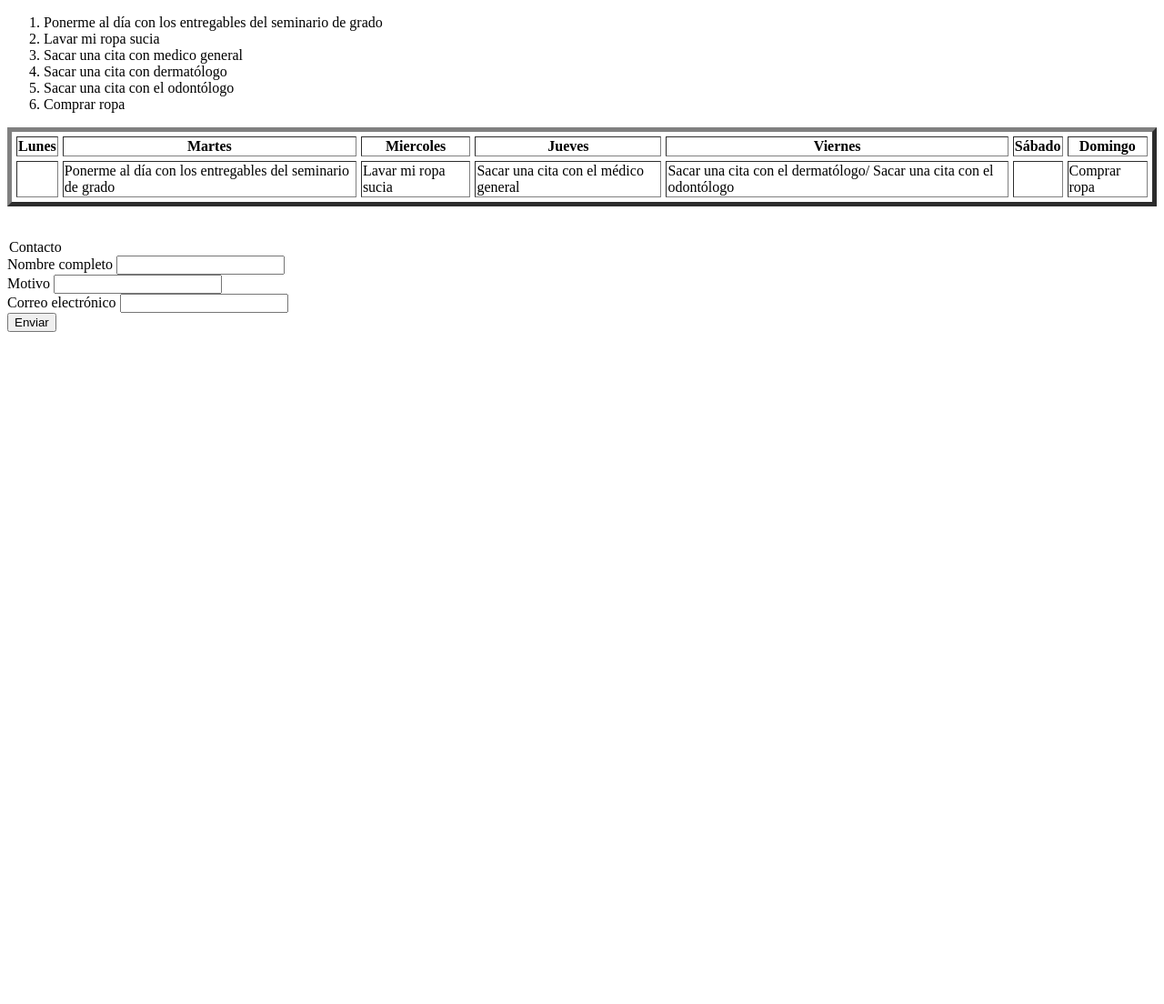
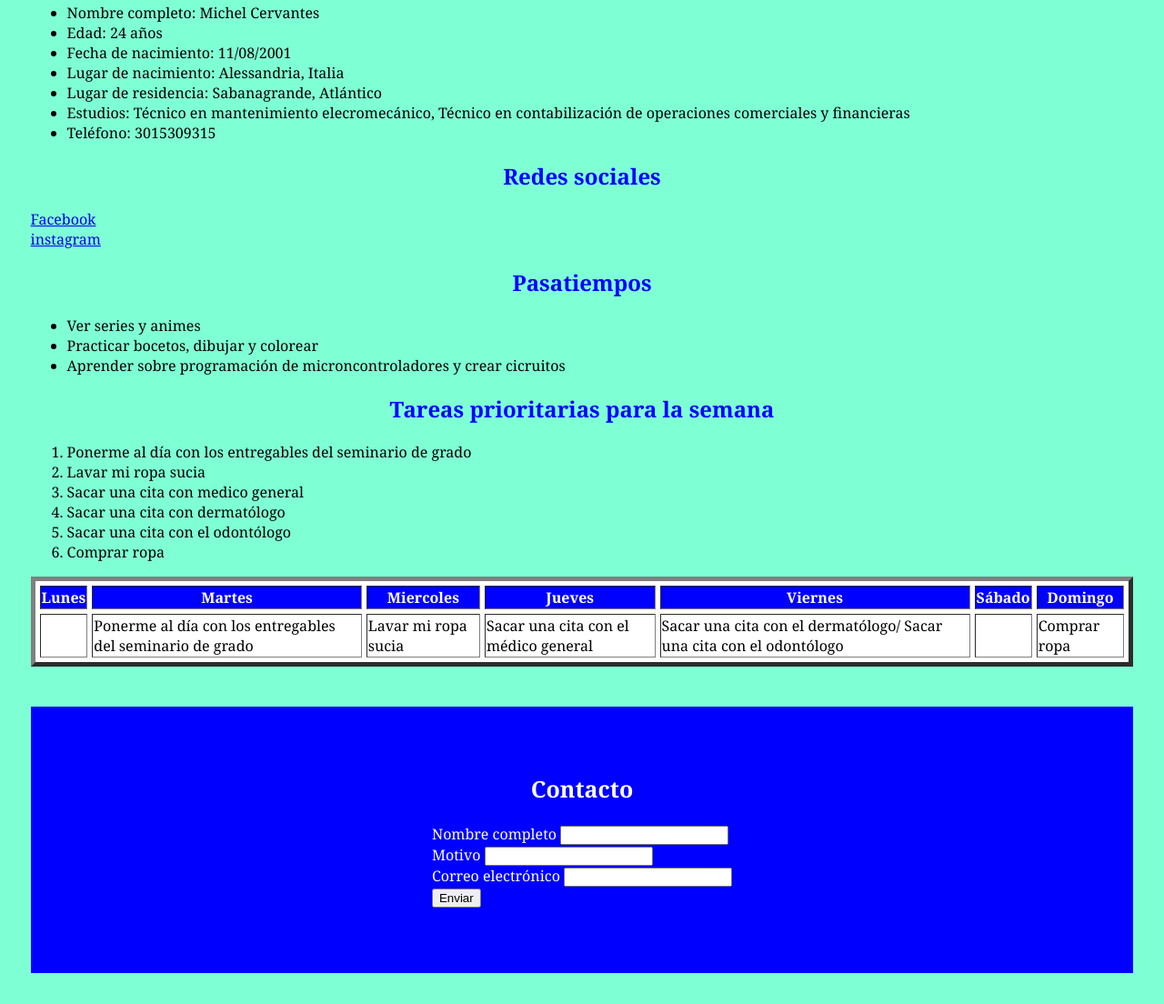
Before and after one commit to MichC11/Laboratorio-entregable-1, a plain HTML site: page index.html in a window 1280 px wide. Shown: the part 1028-2132 px from the top of the page at 91% size. Before the commit the page ends 1401 px from the top, so only its background shows below. Drawn offline with Linux system fonts and the light colour scheme.

Commit message:
Actualizado con archivo css

```diff
--- a/estilo.css
+++ b/estilo.css
@@ -0,0 +1,40 @@
+body{
+    font-family: Cambria, Cochin, Georgia, Times, 'Times New Roman', serif;
+    background-color: aquamarine;
+    padding: 2%;
+}
+h1{
+    text-align: center;
+    color: rgb(255, 255, 255);
+}
+h2{
+    color: blue;
+    text-align: center;
+}
+.blanco{
+    color: white;
+}
+.formulario{
+  display: flex;
+  justify-content: center;
+  align-items: center;
+  flex-direction: column;
+  background-color: blue;
+  color: white;
+  margin: 0;
+}
+legend{
+    font-size: 25px;
+}
+div{
+background-color: blue;
+padding: 6%;
+color: white;
+}
+table{
+    background-color: white;
+}
+th{
+    background-color: blue;
+    color: white;
+}
--- a/index.html
+++ b/index.html
@@ -7,11 +7,16 @@
     <link rel="stylesheet" href="estilo.css">
 </head>
 <body>
-    <h1>Mi presentación</h1>
-    <h2>Propósito de la página</h2>
+    <div>
+ <h1>Mi presentación</h1>
+ <br>
+    <h2 class="blanco">Propósito de la página</h2>
     <p>La página ha sido creada con el propósito de presentarme de una manera cercana y organizada, compartiendo información sobre quién soy, mis pasatiempos y actividades favoritas. Además, incluye detalles de mi rutina semanal con horarios específicos para que se pueda conocer mejor cómo distribuyo mi tiempo. Finalmente, se ofrece un espacio de contacto para que cualquier persona interesada pueda comunicarse conmigo de forma sencilla y directa.</p>
-    <h2>Introduccón</h2>
+   <br>
+    <h2 class="blanco">Introduccón</h2>
     <p>Mi nombre es Michel Cervantes, tengo 24 años y actualmente estudio Ingeniería Mecatrónica. Me apasiona el mundo de la tecnología y la innovación, y busco aplicar mis conocimientos en proyectos que integren mecánica, electrónica y programación para crear soluciones prácticas y creativas.</p>
+    </div>
+   <br>
     <h2>Hoja de vida</h2>
     <img src="img_hoja_de_vida.jpeg" width="220px" weight="320px" alt="">
     <ul>
@@ -25,6 +30,7 @@
     </ul>
     <h2>Redes sociales</h2>
     <a href="https://www.facebook.com/">Facebook</a>
+    <br>
     <a href="https://www.instagram.com/">instagram</a>
     <h2>Pasatiempos</h2>
     <ul>
@@ -68,7 +74,9 @@
     </table>
     <br>
     <br>
-    <legend>Contacto</legend>
+    <div class="formulario">
+        <legend><b>Contacto</b></legend>
+    <br>
     <form>
         <label for="text">Nombre completo</label>
         <input type="text">
@@ -83,6 +91,8 @@
 
 
     </form>
+    </div>
+
 
 </body>
 </html>
```
